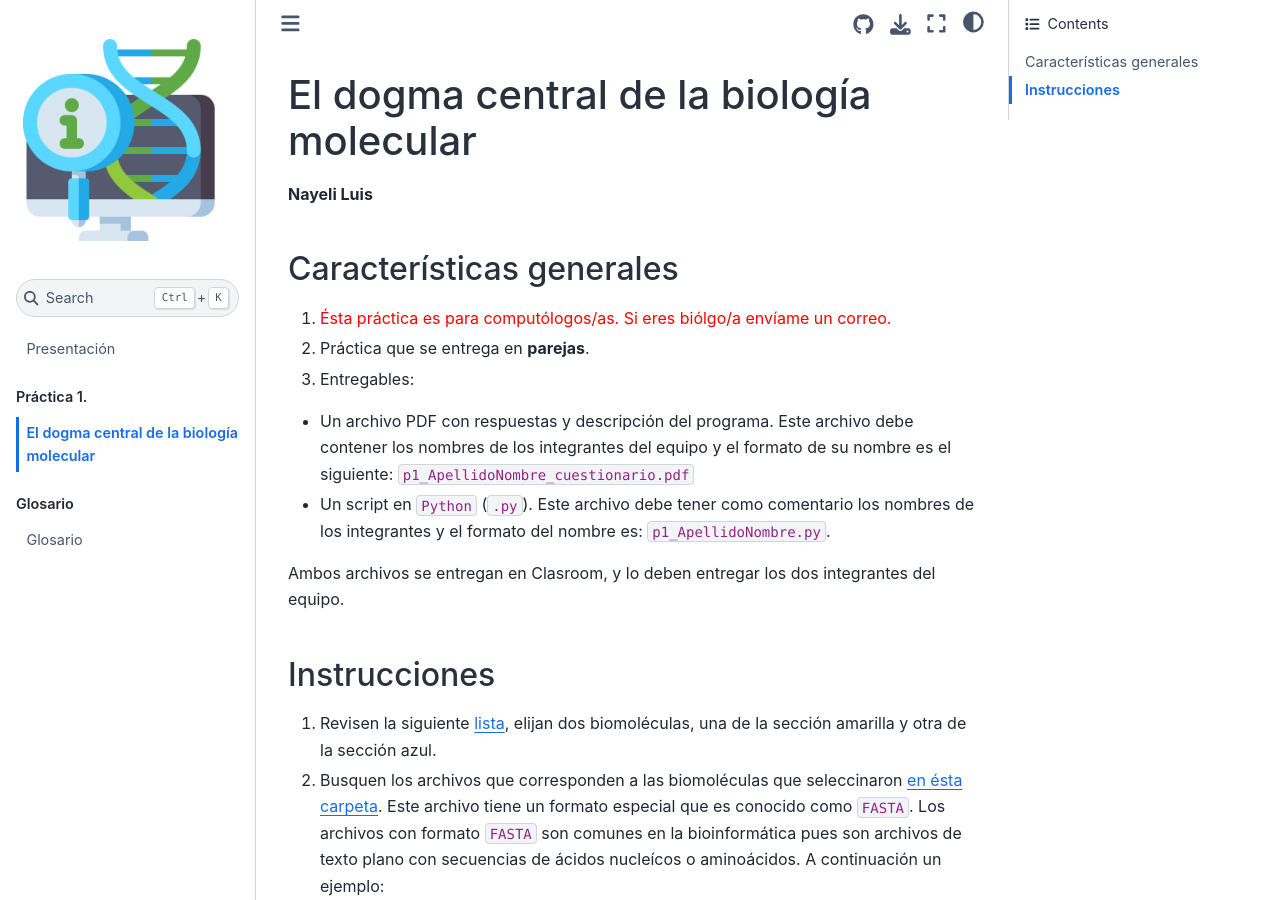
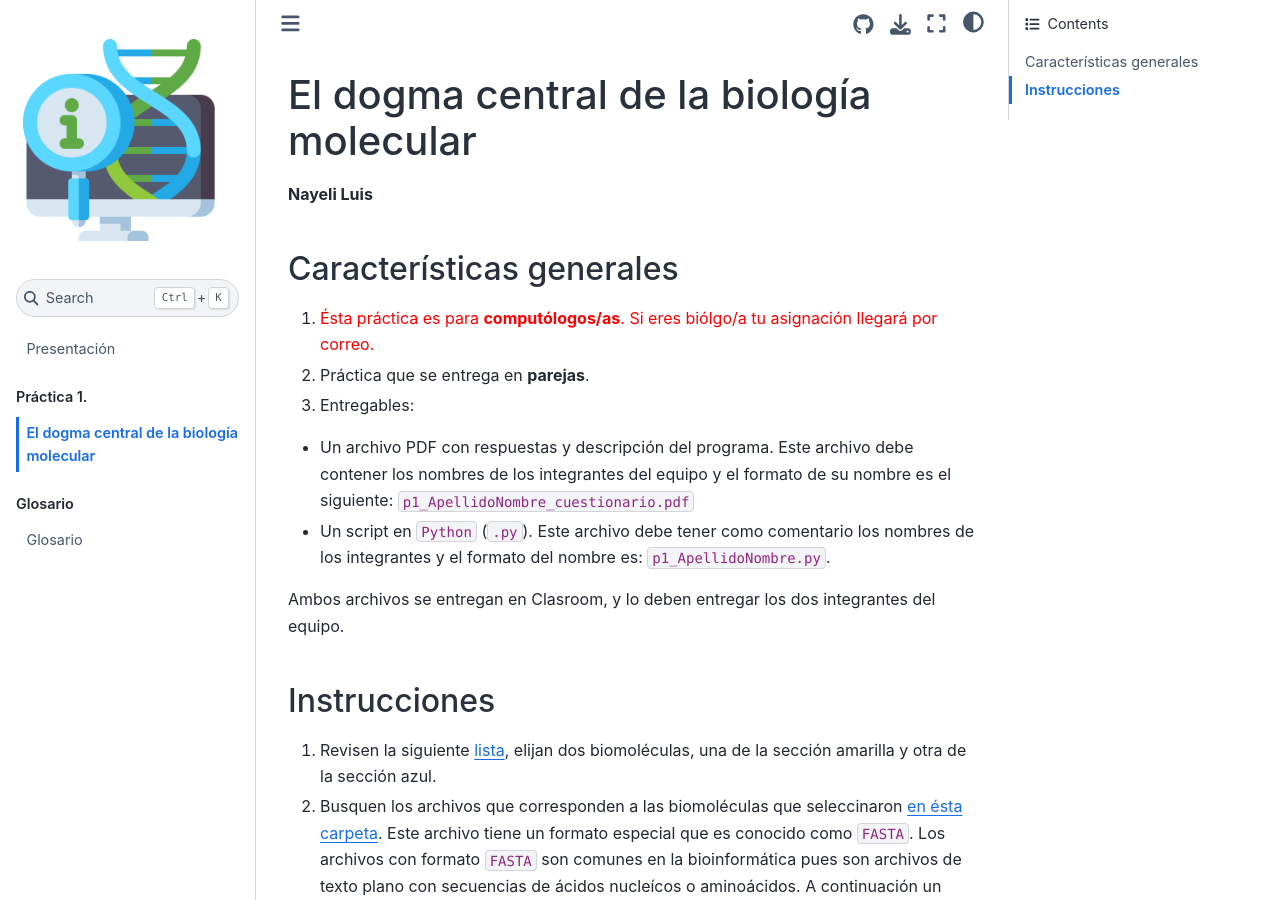
Before and after one commit to Nayeli-Luis/manual-practicas-7118, a Jupyter Book: the page built from p1_dogma_central.md, in a window 1280 px wide and 900 px high. Built offline with Jupyter Book 1.0.4 settings and Sphinx 7.4.7 and the Sphinx Book theme 1.1.4, drawn with Linux system fonts in a browser that asks for light colours.

Commit message:
aclaracion

```diff
--- a/p1_dogma_central.md
+++ b/p1_dogma_central.md
@@ -3,7 +3,7 @@
 
 ## Características generales
 
-1. <font color="red">Ésta práctica es para computólogos/as. Si eres biólgo/a envíame un correo.</font>
+1. <font color="red">Ésta práctica es para **computólogos/as**. Si eres biólgo/a tu asignación llegará por correo.</font>
 
 2. Práctica que se entrega en **parejas**.
 
```
